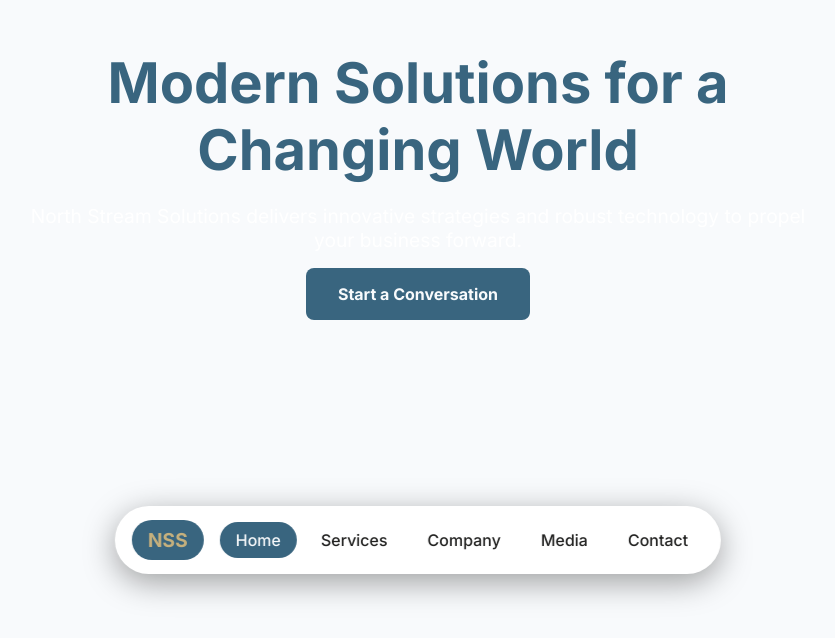
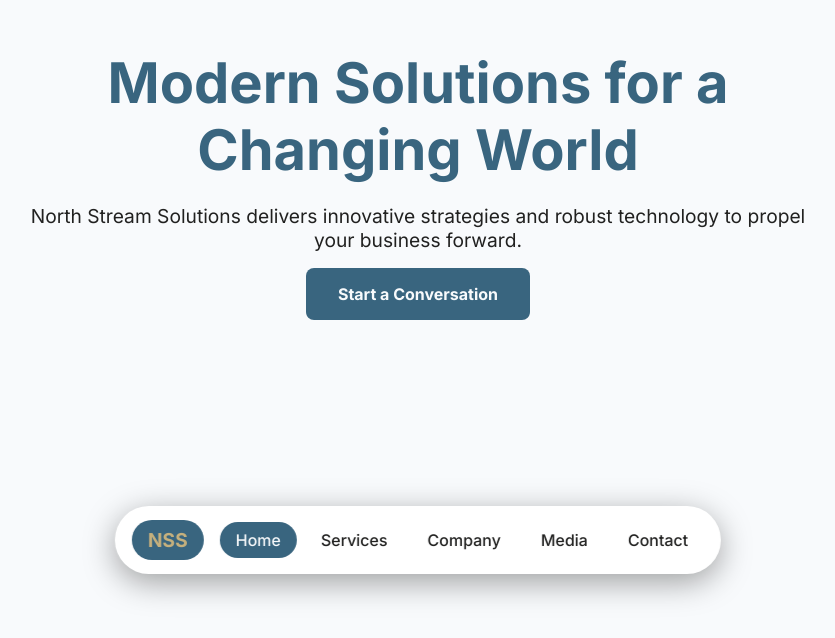
Before and after one commit to Randal22122/north-stream, a Next.js app: page / in a window 1280 px wide. Shown: the part 194-832 px from the top of the page, without its empty margins (222-1057 px from the left). Built offline with nearby package versions, Linux system fonts and the light colour scheme.

Commit message:
<p> color was set to the same as background color.

```diff
--- a/styles/Home.module.css
+++ b/styles/Home.module.css
@@ -27,7 +27,7 @@
 
 .hero p {
   font-size: 1.2rem;
-  color: var(--color-card-bg);
+  color: var(--color-text);
   margin-bottom: 2rem;
 }
 
```
